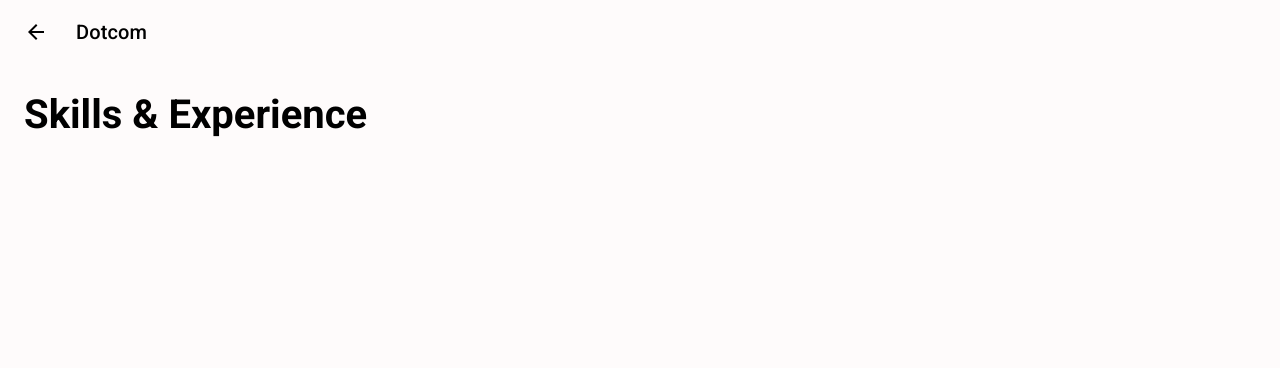
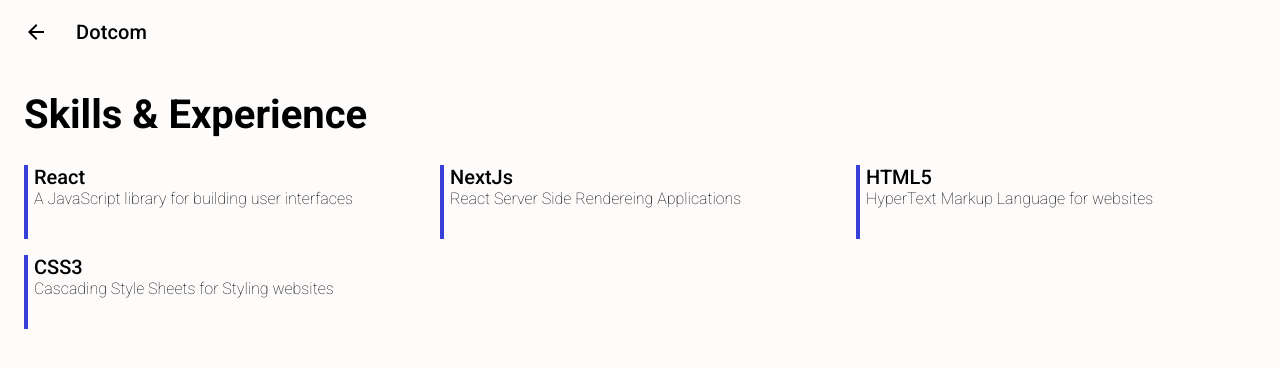
Before and after one commit to YisusJuarez/yjdevportfolio, a Next.js app: page /portfolio in a window 1280 px wide. Shown: the top 368 px of the page. Built offline with nearby package versions, Linux system fonts and the light colour scheme.

Commit message:
Portafolio button

```diff
--- a/components/CardSkill/CardSkill.js
+++ b/components/CardSkill/CardSkill.js
@@ -0,0 +1,33 @@
+import React from "react";
+class CardSkill extends React.Component {
+    render() {
+        return (
+            <div className="bg-card">
+                <h4>{this.props.Skill}</h4>
+                <p className="desc-card">{this.props.Descriptionskill}</p>
+                <style jsx>{`
+                .bg-card{
+
+                    border-left: 4px solid #383fd9;
+                }
+                h4{
+                    font-family:'Roboto';
+                    font-weight:500;
+                    font-size:20px;
+                    margin:0px;
+                    padding-left:6px;
+                }
+                .desc-card{
+                    margin:0px;
+                    font-family:'Roboto';
+                    font-weight:100;
+                    padding-left:6px;
+                    min-height:50px;
+                }
+                `}</style>
+            </div>
+
+        )
+    }
+}
+export default CardSkill;
--- a/components/SkillsExp/SkillsExp.js
+++ b/components/SkillsExp/SkillsExp.js
@@ -1,11 +1,27 @@
 import React from "react";
 import Container from "@material-ui/core/Container";
+import Grid from '@material-ui/core/Grid';
+import CardSkill from '../CardSkill/CardSkill';
 class SkillsExp extends React.Component {
     render() {
         return (
             <>
-            <Container maxWidth="lg">
-                <h1 className="titles-bg-black">Skills & Experience</h1>
+                <Container maxWidth="lg">
+                    <h1 className="titles-bg-black">Skills & Experience</h1>
+                    <Grid container spacing={2}>
+                        <Grid item lg={4}>
+                            <CardSkill Skill="React" Descriptionskill="A JavaScript library for building user interfaces"></CardSkill>
+                        </Grid>
+                        <Grid item lg={4}>
+                            <CardSkill Skill="NextJs" Descriptionskill="React Server Side Rendereing Applications"></CardSkill>
+                        </Grid>
+                        <Grid item lg={4}>
+                            <CardSkill Skill="HTML5" Descriptionskill="HyperText Markup Language for websites"></CardSkill>
+                        </Grid>
+                        <Grid item lg={4}>
+                            <CardSkill Skill="CSS3" Descriptionskill="Cascading Style Sheets for Styling websites"></CardSkill>
+                        </Grid>
+                    </Grid>
                 </Container>
                 <style jsx global>{`
                     .titles-bg-black{
```
